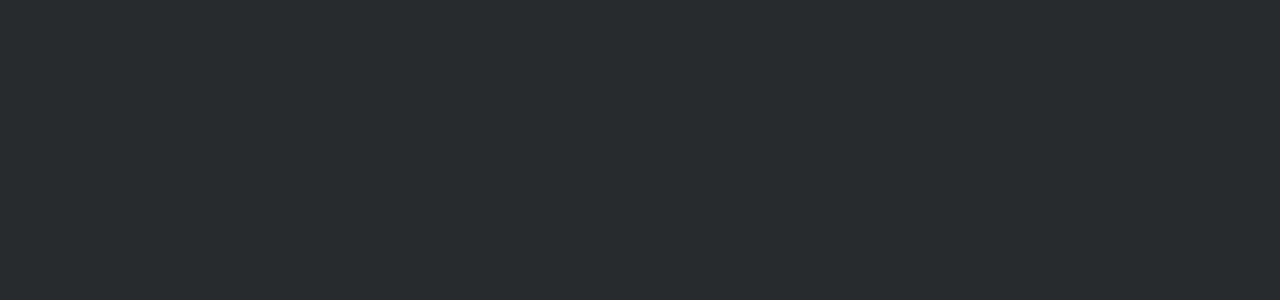
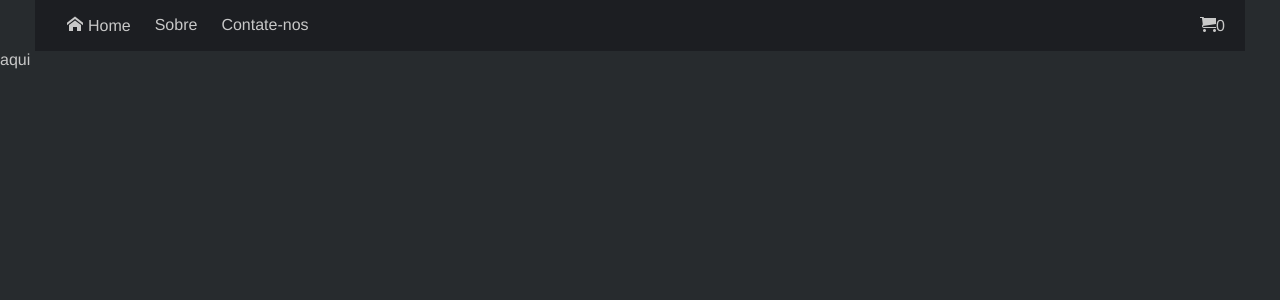
Before and after one commit to christianlsb/web-development-2, a React (Create React App) app: page /product/1 in a window 1280 px wide. Before the commit this address had no page. Shown: the top 300 px of the page. Built offline with nearby package versions, Linux system fonts and the light colour scheme.

Commit message:
Adiciona header ao layout do projeto

```diff
--- a/src/components/Header/index.js
+++ b/src/components/Header/index.js
@@ -7,15 +7,15 @@ export function Header() {
       <nav>
         <ul>
           <li>
-            <Link to="/">
+            <a href="/">
               <span className="icon-home"></span>Home
-            </Link>
+            </a>
           </li>
           <li>
-            <Link to="/sobre">Sobre</Link>
+            <a href="/sobre">Sobre</a>
           </li>
           <li>
-            <Link to="/sobre">Contate-nos</Link>
+            <a href="/sobre">Contate-nos</a>
           </li>
         </ul>
       </nav>
--- a/src/pages/Home/index.js
+++ b/src/pages/Home/index.js
@@ -1,7 +1,6 @@
 import React, { useEffect, useState } from "react";
-import { Header, ItemsHome } from "../../components";
+import { ItemsHome } from "../../components";
 import api from "../../api";
-
 
 export function Home() {
   const [getData, setData] = useState([]);
@@ -14,7 +13,6 @@ export function Home() {
 
   return (
     <>
-      <Header />
       <ItemsHome items={getData} />
     </>
   );
--- a/src/route.js
+++ b/src/route.js
@@ -2,14 +2,19 @@ import React from "react";
 import { BrowserRouter, Route, Routes } from "react-router-dom";
 
 import { Home, Product } from "./pages";
+import { Header } from "./components";
 
 export default function RoutesApp() {
   return (
+    <>
+      <Header />
       <BrowserRouter>
         <Routes>
           <Route path="/" element={<Home />} />
           <Route path="/produto" element={<Product />} />
         </Routes>
       </BrowserRouter>
+      <footer>aqui</footer>
+    </>
   );
 }
```
Lines whose indentation alone changed are shown as unchanged.
